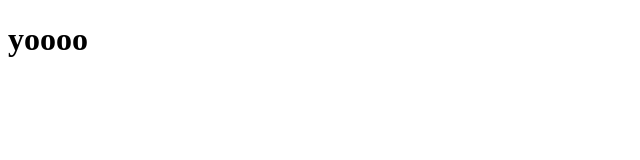
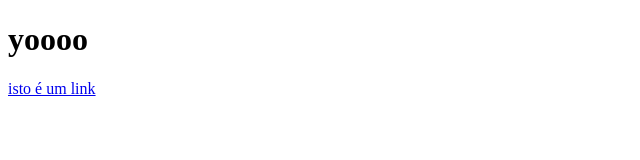
Before and after one commit to TheBlackMambaV/Teste, a plain HTML site: page index.html in a window 1280 px wide. Shown: the whole page, without its empty margins (0-640 px from the left). Drawn offline with Linux system fonts and the light colour scheme.

Commit message:
never gonna give you up

```diff
--- a/index.html
+++ b/index.html
@@ -8,6 +8,8 @@
 <body>
     <h1> yoooo
 </h1>
+<a href="https://www.youtube.com/watch?v=dQw4w9WgXcQ"> isto é um link </a>
+
 
 </body>
 </html>
```
